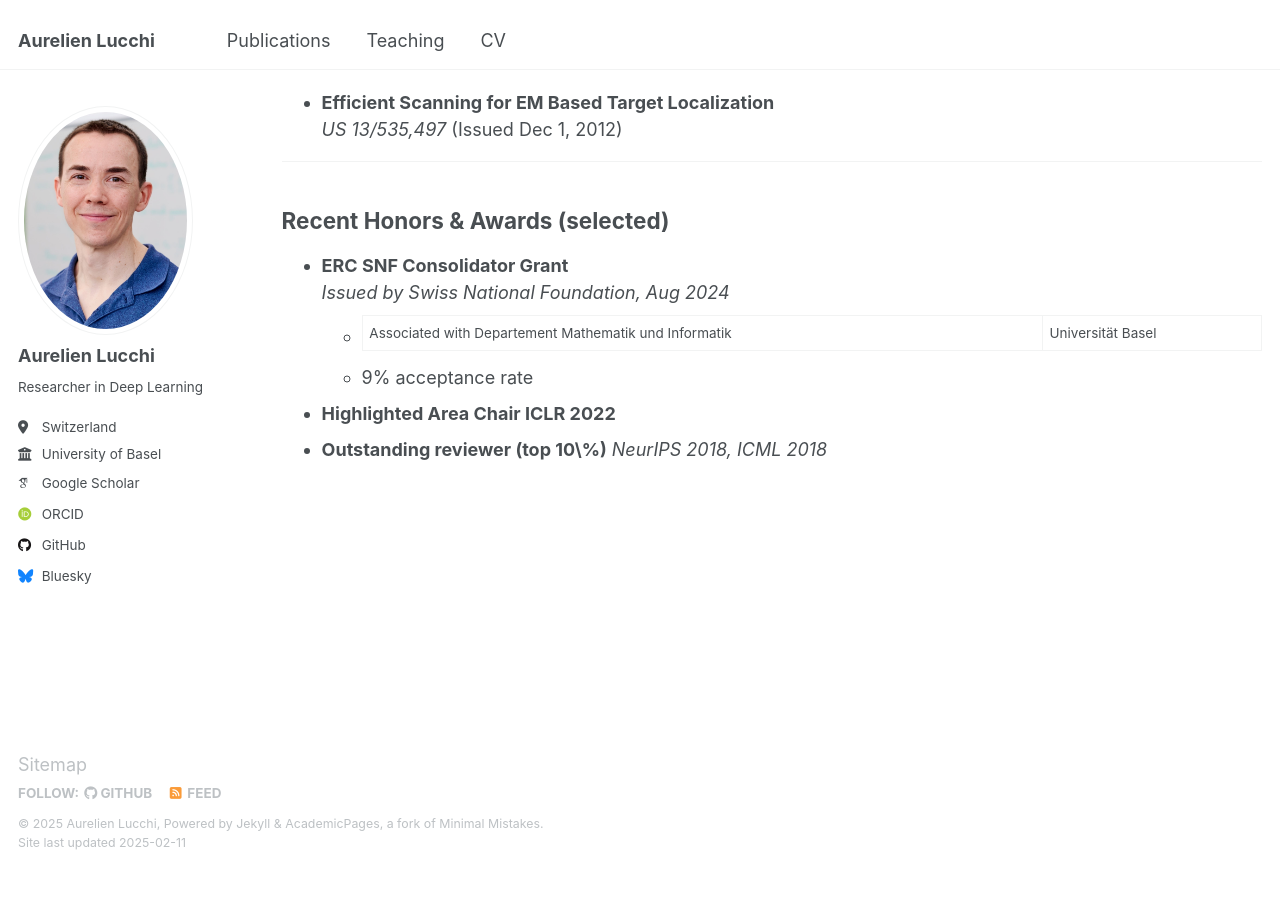
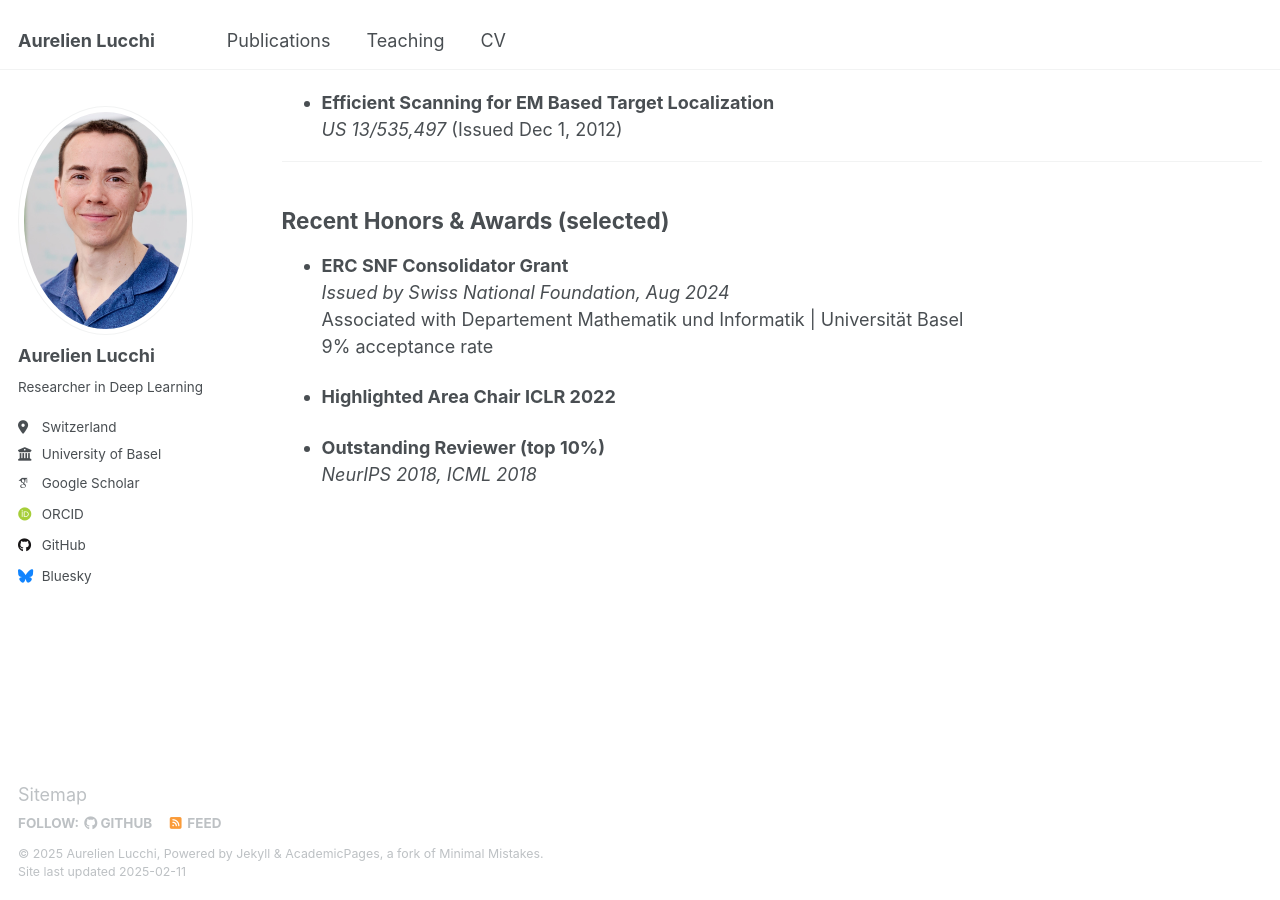
Before and after one commit to alucchi/alucchi.github.io, a Jekyll site: the page built from _pages/cv.md, in a window 1280 px wide and 900 px high, scrolled down 2200 px. Built offline with Jekyll 4.4.1, drawn with Linux system fonts in a browser that asks for light colours; some web fonts are replaced; before the commit the page ends 3070 px from its top, so only the background shows below that.

Commit message:
Update cv.md

```diff
--- a/_pages/cv.md
+++ b/_pages/cv.md
@@ -84,8 +84,10 @@ redirect_from:
 
 - **ERC SNF Consolidator Grant**
   *Issued by Swiss National Foundation, Aug 2024*
-  - Associated with Departement Mathematik und Informatik | Universität Basel
-  - 9% acceptance rate
+  Associated with Departement Mathematik und Informatik | Universität Basel
+  9% acceptance rate
+
 - **Highlighted Area Chair ICLR 2022**
-- **Outstanding reviewer (top 10\%)**
+
+- **Outstanding Reviewer (top 10%)**
   *NeurIPS 2018, ICML 2018*
```
